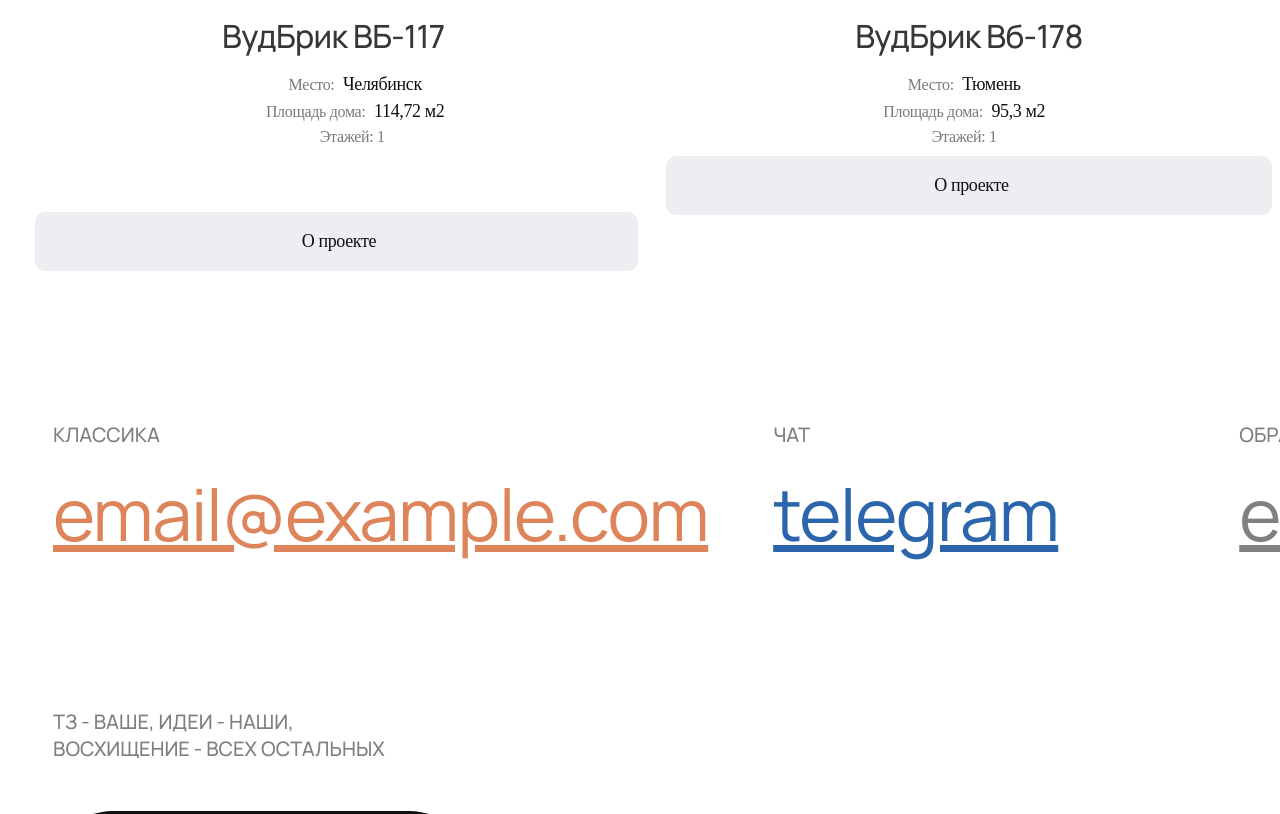
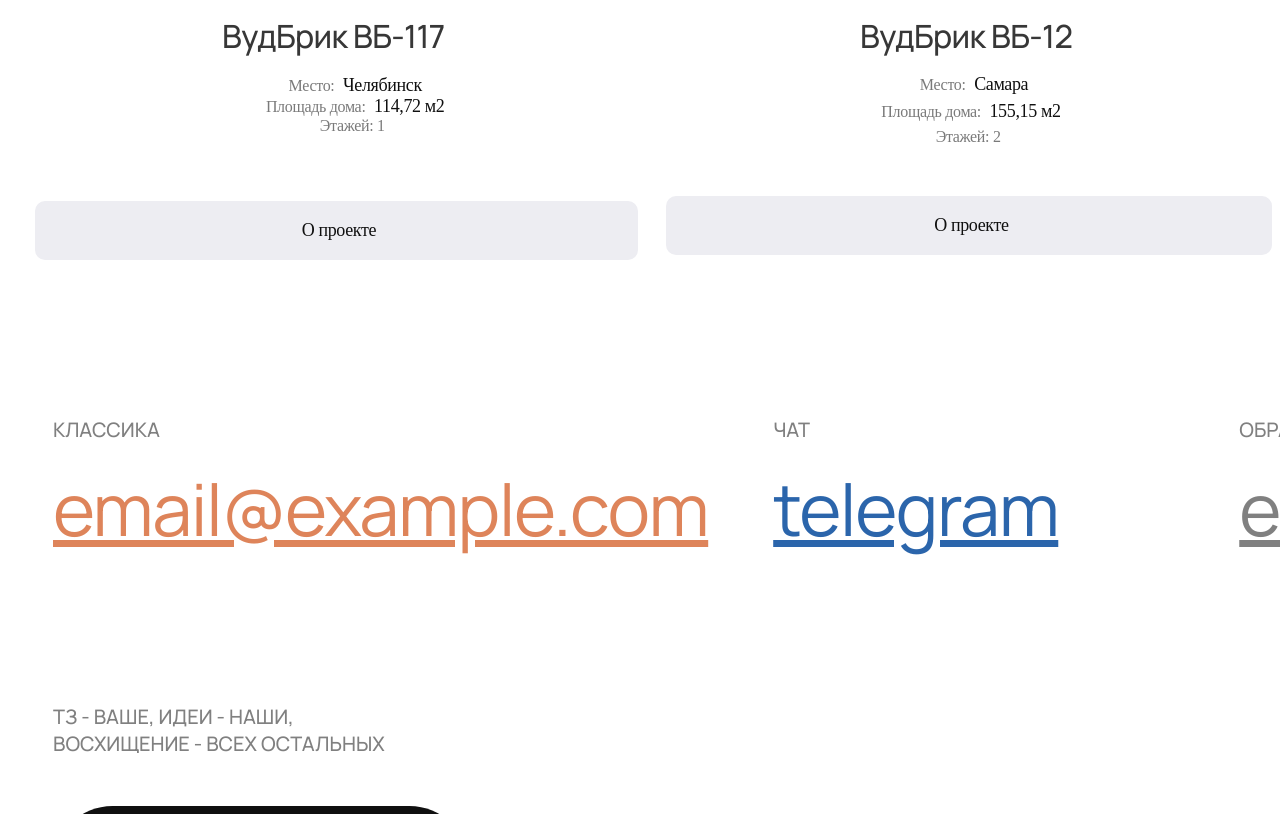
Before and after one commit to borisvasev88/dom-stroy-site, a plain HTML site: page portfolio.html in a window 1280 px wide. Shown: the part 1301-2115 px from the top of the page. Drawn offline with nearby package versions, Linux system fonts and the light colour scheme.

Commit message:
исправил ошибки вертски

```diff
--- a/portfolio.html
+++ b/portfolio.html
@@ -442,7 +442,20 @@
         justify-content: flex-start;
         width: 100%;
         padding-left: 4.75px;
-        margin-top: 10px;
+        background: #ededf2;
+        border-radius: 10px;
+        padding-bottom: 5px;
+      }
+      .project-info-container-1 {
+        box-sizing: border-box;
+        display: flex;
+        flex: 0 0 auto;
+        flex-direction: column;
+        align-items: center;
+        justify-content: flex-start;
+        width: 100%;
+        padding-left: 4.75px;
+        margin-top: 50px;
         background: #ededf2;
         border-radius: 10px;
       }
@@ -632,7 +645,7 @@
     <meta name="viewport" content="width=device-width, initial-scale=1.0" />
   </head>
   <body>
-    <div style="display: inline-block; width: 1920px" data-ignore="used only for top most containter width">
+    <div data-ignore="used only for top most containter width">
       <div class="hero-section4">
         <div class="horizontal-layout-container">
           <div class="hero-section2">
@@ -695,7 +708,7 @@
                 <div class="house-details-container6">
                   <div class="vertical-align-bottom-container">
                     <p class="house-details-heading">ВудБрик ВБ-117</p>
-                    <div class="house-details-container5">
+                    <div class="house-details-container7">
                       <div class="center-aligned-text-container">
                         <p class="property-description-style">Место:</p>
                         <p class="house-details-text">Челябинск</p>
@@ -750,22 +763,24 @@
                 <img src="assets/image_4a8fec22.png" class="house-image-container" />
                 <div class="house-details-container7">
                   <div class="house-details-container3">
-                    <p class="house-details-heading">ВудБрик Вб-178</p>
-                    <div class="info-card">
-                      <div class="center-aligned-text-container">
-                        <p class="property-description-style">Место:</p>
-                        <p class="house-details-text">Тюмень</p>
+                    <div class="house-details-container8">
+                      <p class="house-details-heading1">ВудБрик ВБ-12</p>
+                      <div class="house-details-container4">
+                        <div class="location-info-container1">
+                          <p class="property-description-style">Место:</p>
+                          <p class="house-details-text">Самара</p>
+                        </div>
+                        <div class="flex-container-with-text-aligned-left">
+                          <p class="property-description-style">Площадь дома:</p>
+                          <p class="house-details-text">155,15 м2</p>
+                        </div>
+                        <p class="location-details">Этажей: 2</p>
                       </div>
-                      <div class="flex-container-with-text-aligned-left">
-                        <p class="property-description-style">Площадь дома:</p>
-                        <p class="house-details-text">95,3 м2</p>
-                      </div>
-                      <p class="property-description-style">Этажей: 1</p>
                     </div>
                   </div>
                 </div>
               </div>
-              <div class="project-info-container1">
+              <div class="project-info-container-1">
                 <div class="project-description-container2">
                   <p class="project-description-text-style">О проекте</p>
                 </div>
@@ -841,11 +856,6 @@
                 <p class="feedback-title">e-mail / номер</p>
               </div>
             </div>
-            <div class="contact-info-container1">
-              <div class="dark-box-with-text">
-                <img src="assets/image_52b3d89a.png" class="flex-box-image-container" />
-              </div>
-            </div>
           </div>
           <div class="hero-section">
             <div class="hero-section3">
```
Also changed, not shown: prices.html (+30 -31 lines).
